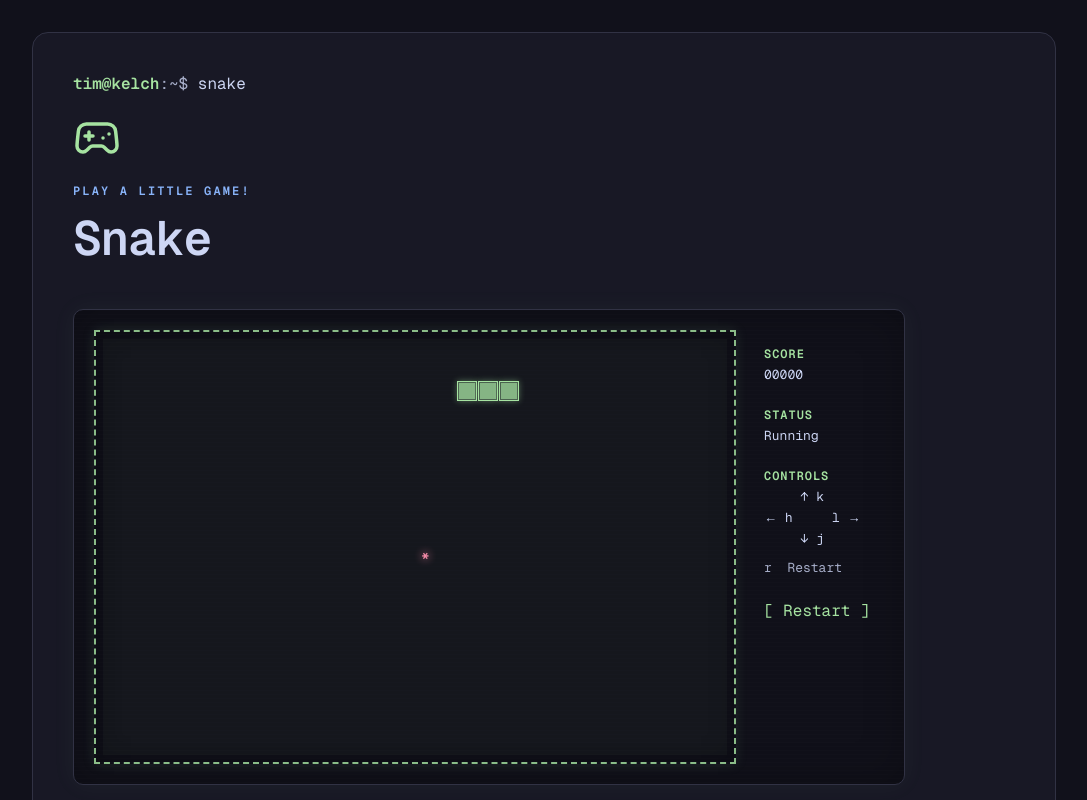
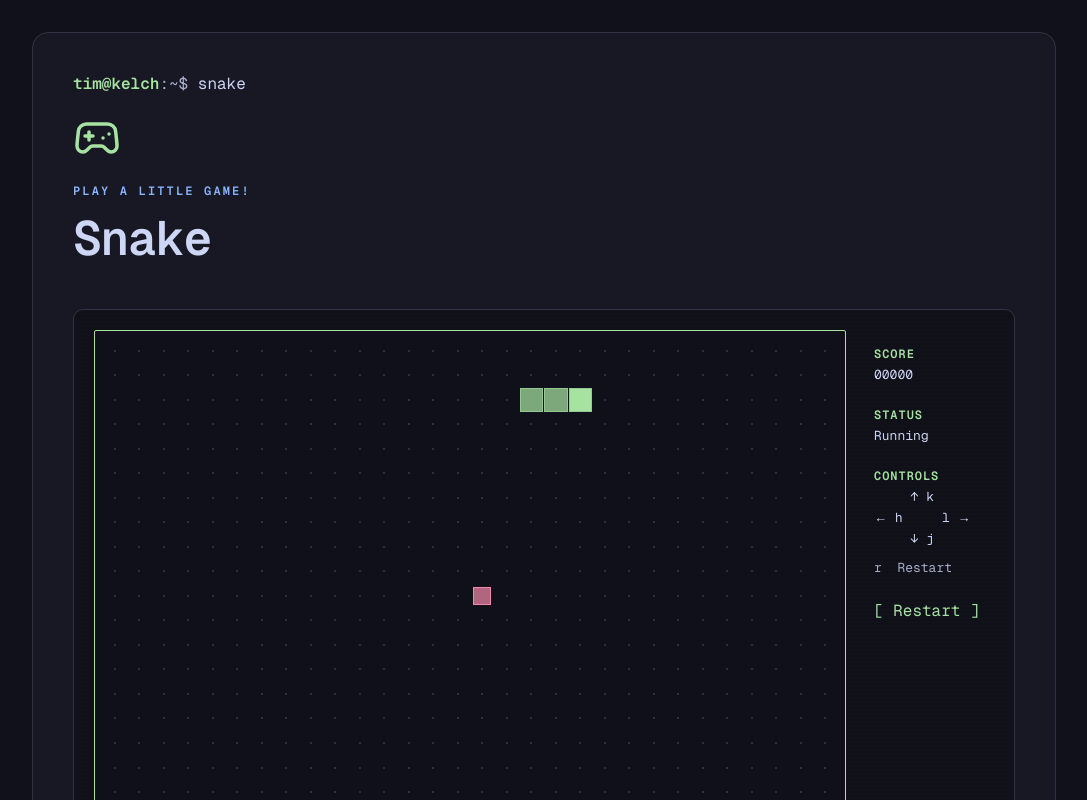
Before and after one commit to silicon-eagle/cv-sh, a Next.js app: page /snake in a window 1280 px wide. Shown: the top 800 px of the page, without its empty margins (96-1183 px from the left). Built offline with nearby package versions, Linux system fonts and the light colour scheme.

Commit message:
snake st yling

```diff
--- a/components/snake.module.css
+++ b/components/snake.module.css
@@ -1,6 +1,6 @@
 .game {
   width: 100%;
-  max-width: 52rem;
+  margin-inline: auto;
   outline: none;
 }
 
@@ -13,6 +13,7 @@
 
 .gameArea {
   position: relative;
+  width: 100%;
   display: grid;
   gap: 1.25rem;
   padding: 1rem;
@@ -23,26 +24,22 @@
   background-size: 100% 4px;
   border: 1px solid var(--border);
   border-radius: 0.625rem;
-  box-shadow:
-    inset 0 0 2.5rem rgb(0 0 0 / 24%),
-    0 0 1.5rem color-mix(in srgb, var(--snake-accent) 5%, transparent);
 }
 
 .playfield {
   position: relative;
   min-width: 0;
-  padding: 0.45rem;
-  border: 2px dashed color-mix(in srgb, var(--snake-accent) 82%, transparent);
-  box-shadow:
-    0 0 0.75rem color-mix(in srgb, var(--snake-accent) 12%, transparent),
-    inset 0 0 1.5rem rgb(0 0 0 / 28%);
+  padding: 0.5rem;
+  background: color-mix(in srgb, var(--background) 96%, black);
+  border: 1px solid var(--snake-accent);
+  border-radius: 2px;
 }
 
 .grid {
   display: grid;
   width: 100%;
   gap: 1px;
-  background: color-mix(in srgb, var(--snake-accent) 3%, transparent);
+  background: transparent;
 }
 
 .cell {
@@ -52,12 +49,28 @@
   background: transparent;
 }
 
+.cell::after {
+  position: absolute;
+  inset: 50% auto auto 50%;
+  width: 2px;
+  height: 2px;
+  background: color-mix(in srgb, var(--snake-accent) 16%, transparent);
+  content: "";
+  transform: translate(-50%, -50%);
+}
+
 .snake {
-  background: color-mix(in srgb, var(--snake-accent) 78%, var(--background));
-  border: 1px solid var(--snake-accent);
-  box-shadow:
-    inset 0 0 0 1px color-mix(in srgb, var(--background) 50%, transparent),
-    0 0 0.4rem color-mix(in srgb, var(--snake-accent) 42%, transparent);
+  background: color-mix(in srgb, var(--snake-accent) 72%, var(--background));
+  border: 1px solid color-mix(in srgb, var(--snake-accent) 88%, var(--background));
+}
+
+.snake[data-snake="head"] {
+  background: var(--snake-accent);
+}
+
+.snake::after,
+.food::after {
+  display: none;
 }
 
 .food {
@@ -66,14 +79,10 @@
 
 .food::before {
   position: absolute;
-  inset: 50% auto auto 50%;
-  color: var(--contact-accent);
-  content: "*";
-  font-size: clamp(0.5rem, 1.4vw, 0.9rem);
-  font-weight: 700;
-  line-height: 1;
-  text-shadow: 0 0 0.5rem currentColor;
-  transform: translate(-50%, -42%);
+  inset: 12%;
+  background: color-mix(in srgb, var(--contact-accent) 70%, var(--background));
+  border: 1px solid var(--contact-accent);
+  content: "";
 }
 
 .gameOver {
@@ -86,7 +95,6 @@
   letter-spacing: 0.14em;
   background: color-mix(in srgb, var(--background) 92%, transparent);
   border: 1px solid currentColor;
-  box-shadow: 0 0 1rem rgb(0 0 0 / 55%);
   transform: translate(-50%, -50%);
 }
 
```
Also changed, not shown: 1 other file (tests, documents, lock files or other folders).
